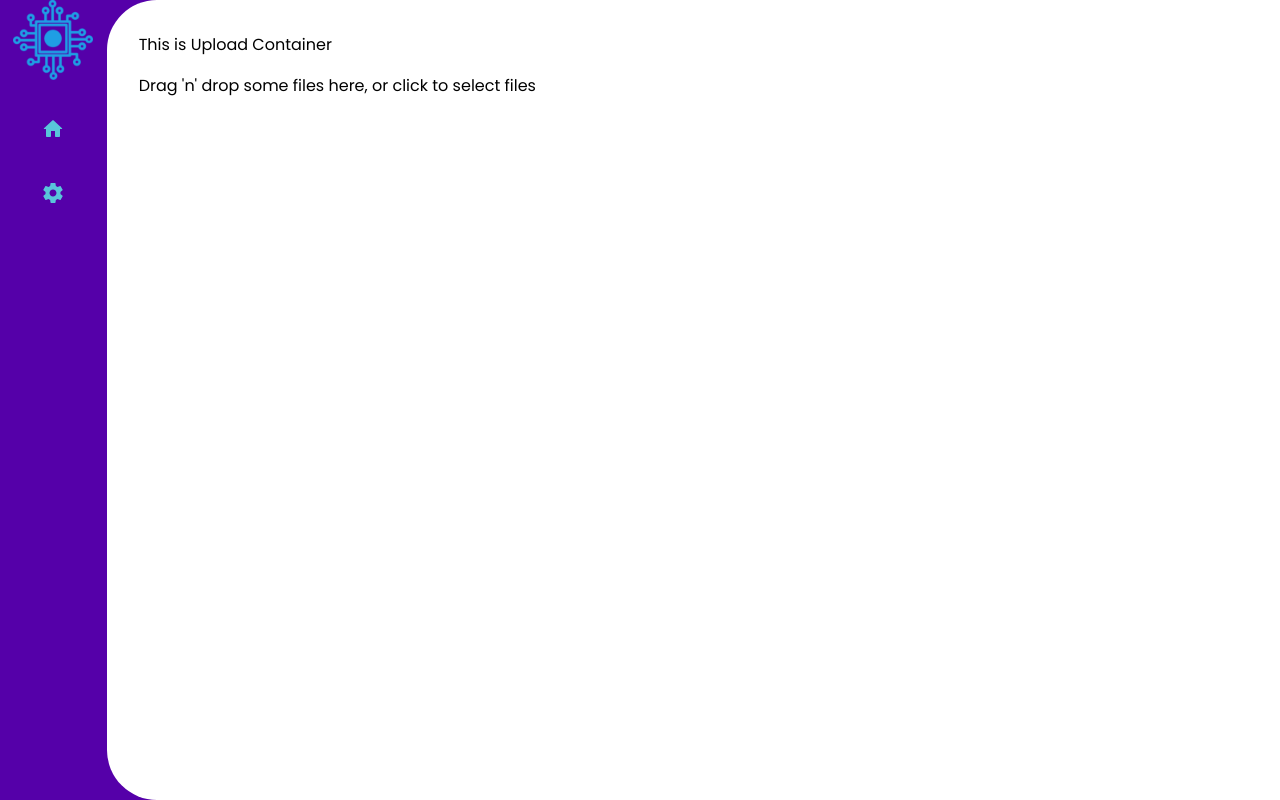
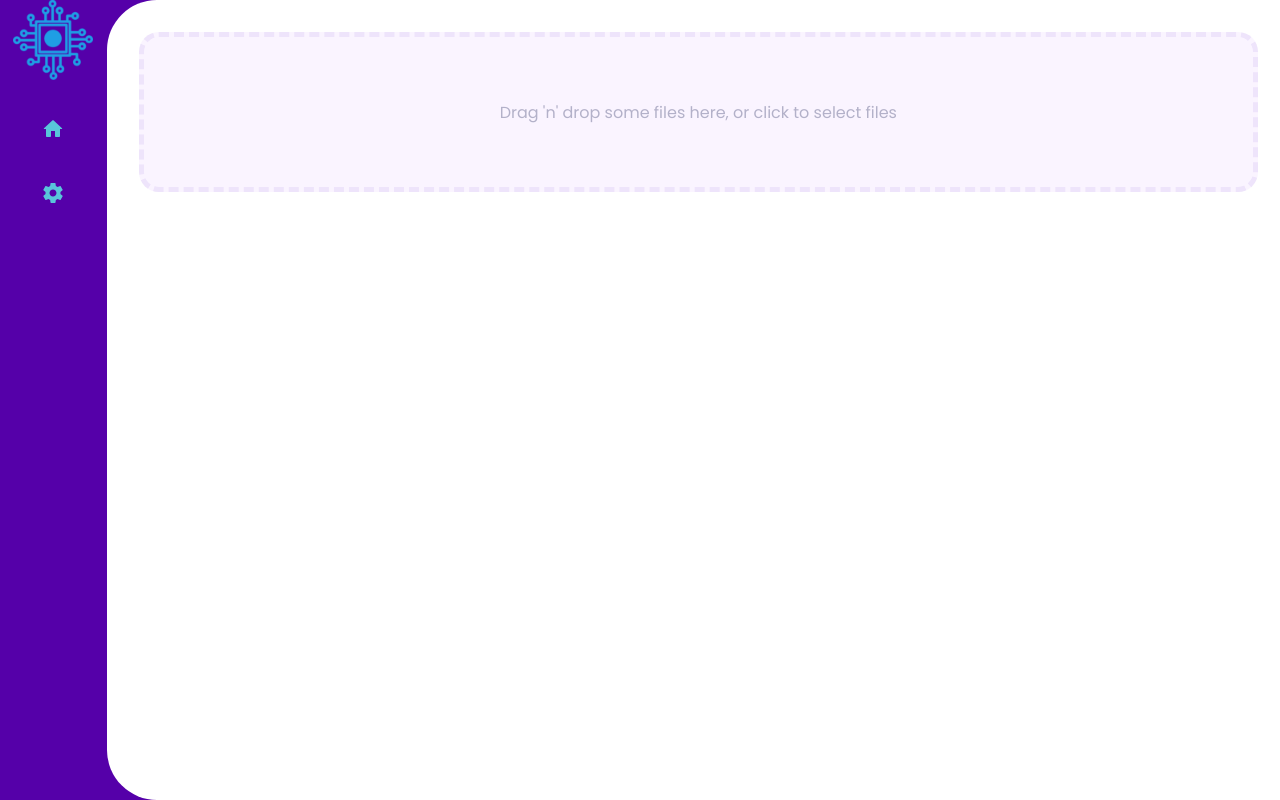
Before and after one commit to anant-sharma/secure-drive, a Next.js app: page /upload in a window 1280 px wide. Built offline with nearby package versions, Linux system fonts and the light colour scheme.

Commit message:
Added Dropzone

```diff
--- /dev/null
+++ b/components/Dropzone/index.module.css
@@ -0,0 +1,14 @@
+.root {
+	width: 100%;
+	min-height: 150px;
+	background-color: #faf4ff;
+	border-radius: 20px;
+	border: #eee4fb 5px dashed;
+	display: flex;
+	align-items: center;
+	justify-content: center;
+}
+
+.text {
+	color: #b3b1c9;
+}
--- /dev/null
+++ b/components/Dropzone/index.tsx
@@ -0,0 +1,22 @@
+import React, { useCallback } from "react";
+import { useDropzone } from "react-dropzone";
+import styles from "./index.module.css";
+
+export function Dropzone() {
+	const onDrop = useCallback((acceptedFiles) => {
+		console.log(acceptedFiles);
+		// Do something with the files
+	}, []);
+	const { getRootProps, getInputProps, isDragActive } = useDropzone({ onDrop });
+
+	return (
+		<div className={styles.root} {...getRootProps()}>
+			<input {...getInputProps()} />
+			{isDragActive ? (
+				<p className={styles.text}>Drop the files here ...</p>
+			) : (
+				<p className={styles.text}>Drag 'n' drop some files here, or click to select files</p>
+			)}
+		</div>
+	);
+}
--- a/containers/UploadContainer/index.tsx
+++ b/containers/UploadContainer/index.tsx
@@ -1,30 +1,10 @@
-import React, { useCallback } from "react";
-import { useDropzone } from "react-dropzone";
+import React from "react";
+import { Dropzone } from "../../components/Dropzone";
 
 export function UploadContainer() {
 	return (
 		<>
-			<div>This is Upload Container</div>
-			<MyDropzone />
+			<Dropzone />
 		</>
 	);
 }
-
-function MyDropzone() {
-	const onDrop = useCallback((acceptedFiles) => {
-		console.log(acceptedFiles);
-		// Do something with the files
-	}, []);
-	const { getRootProps, getInputProps, isDragActive } = useDropzone({ onDrop });
-
-	return (
-		<div {...getRootProps()}>
-			<input {...getInputProps()} />
-			{isDragActive ? (
-				<p>Drop the files here ...</p>
-			) : (
-				<p>Drag 'n' drop some files here, or click to select files</p>
-			)}
-		</div>
-	);
-}
```
